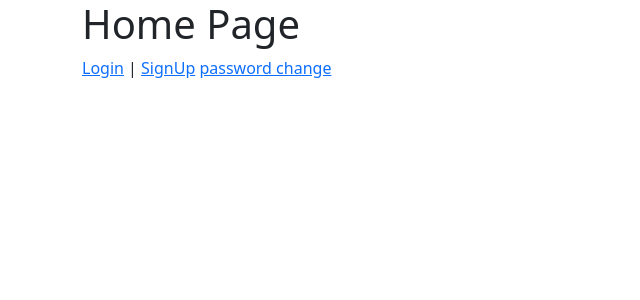
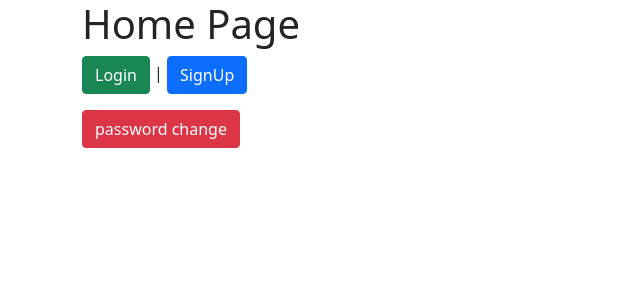
Before and after one commit to shahrokhkiyani/bookstore, a Django app: template templates/home.html in a window 1280 px wide. Shown: the top 300 px of the page, without its empty margins (0-640 px from the left). Run offline with Django 3.2, Linux system fonts and the light colour scheme; the template is opened without the code that fills it, so the values that code supplies are empty.

Commit message:
changed some templates and make them look better!

```diff
--- a/templates/home.html
+++ b/templates/home.html
@@ -7,13 +7,15 @@
 {% block content %}
     <h1>Home Page</h1>
     {% if user.is_authenticated %}
-        <p>Welcome {{ user.username }} | <a href="{% url 'logout' %}">Log Out</a> </p>
+        <h1>Welcome {{ user.username }} </h1>
+        <a href="{% url 'logout' %}" class="btn btn-primary">Log Out</a>
     {% else %}
 
-    <a href="{% url 'login' %}">Login</a> | <a href="{% url 'signup' %}">SignUp</a>
+    <a href="{% url 'login' %}" class="btn btn-success" >Login</a> | <a href="{% url 'signup' %}" class="btn btn-primary" >SignUp</a>
 
 
     {% endif %}
-    <a href="{% url 'password_change' %}">password change</a>
+    <br>
+    <a href="{% url 'password_change' %}" class="btn btn-danger mt-3">password change</a>
 
 {% endblock content %}
--- a/templates/registration/login.html
+++ b/templates/registration/login.html
@@ -16,7 +16,7 @@ Login
     <br>
     <a href="{% url 'signup' %}" class="btn btn-success mt-3"  >Dont have accoutn? Signup</a>
     <br>
-    <a href="password_reset" class="btn btn-danger mt-3">forgot password?</a>
+    <a href="{% url 'password_reset' %}" class="btn btn-danger mt-3">forgot password?</a>
 </form>
 
 {% endblock content %}
--- a/templates/registration/signup.html
+++ b/templates/registration/signup.html
@@ -12,6 +12,7 @@ Sign Up
     {% csrf_token %}
     {{ form|crispy }}
     <button class="btn btn-success" type="submit">Sign Up</button>
+    <a href="{% url 'login' %}" class="btn btn-success">Login</a>
 </form>
 
 {% endblock content %}
```
Also changed, not shown: db.sqlite3.
